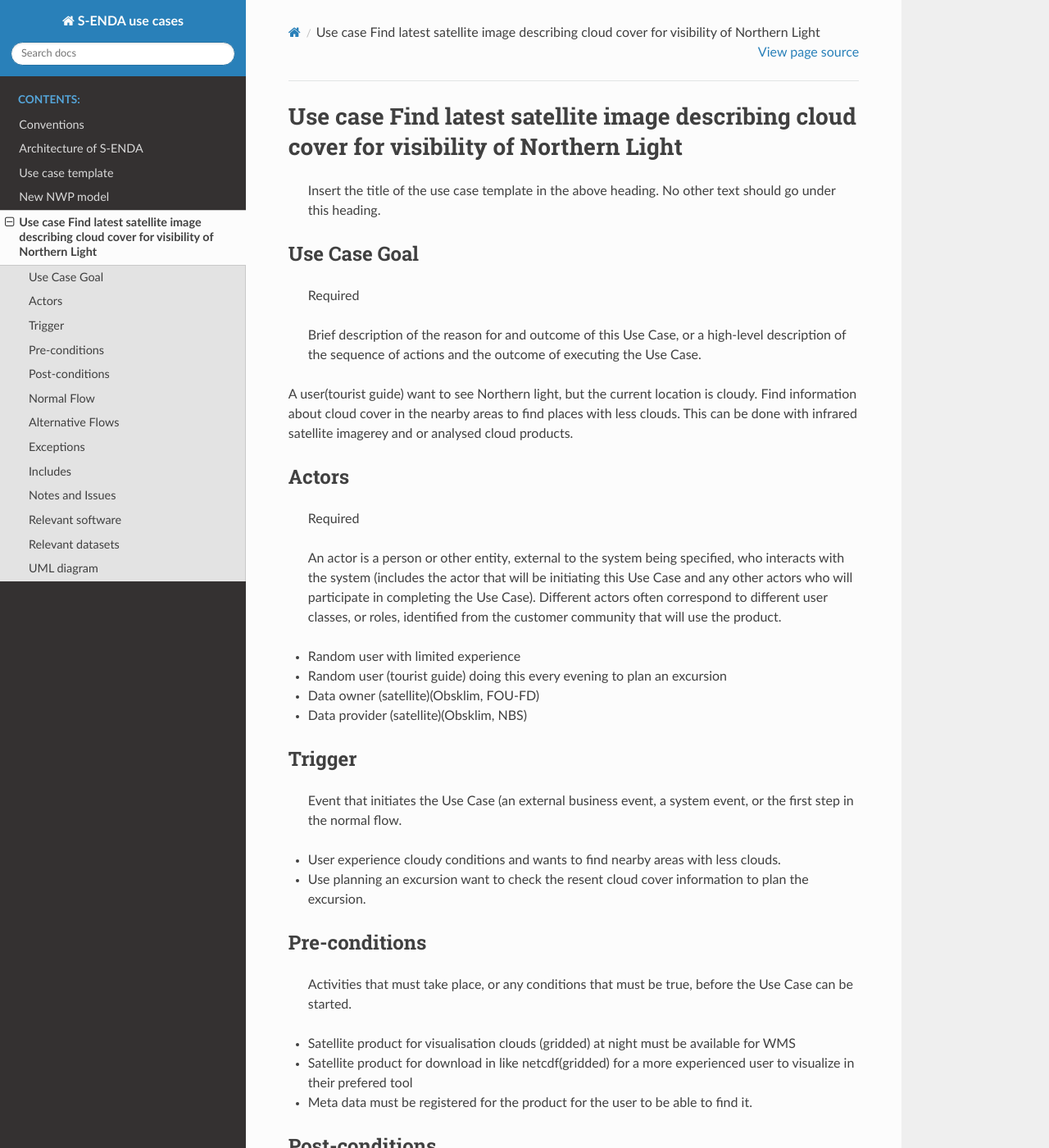
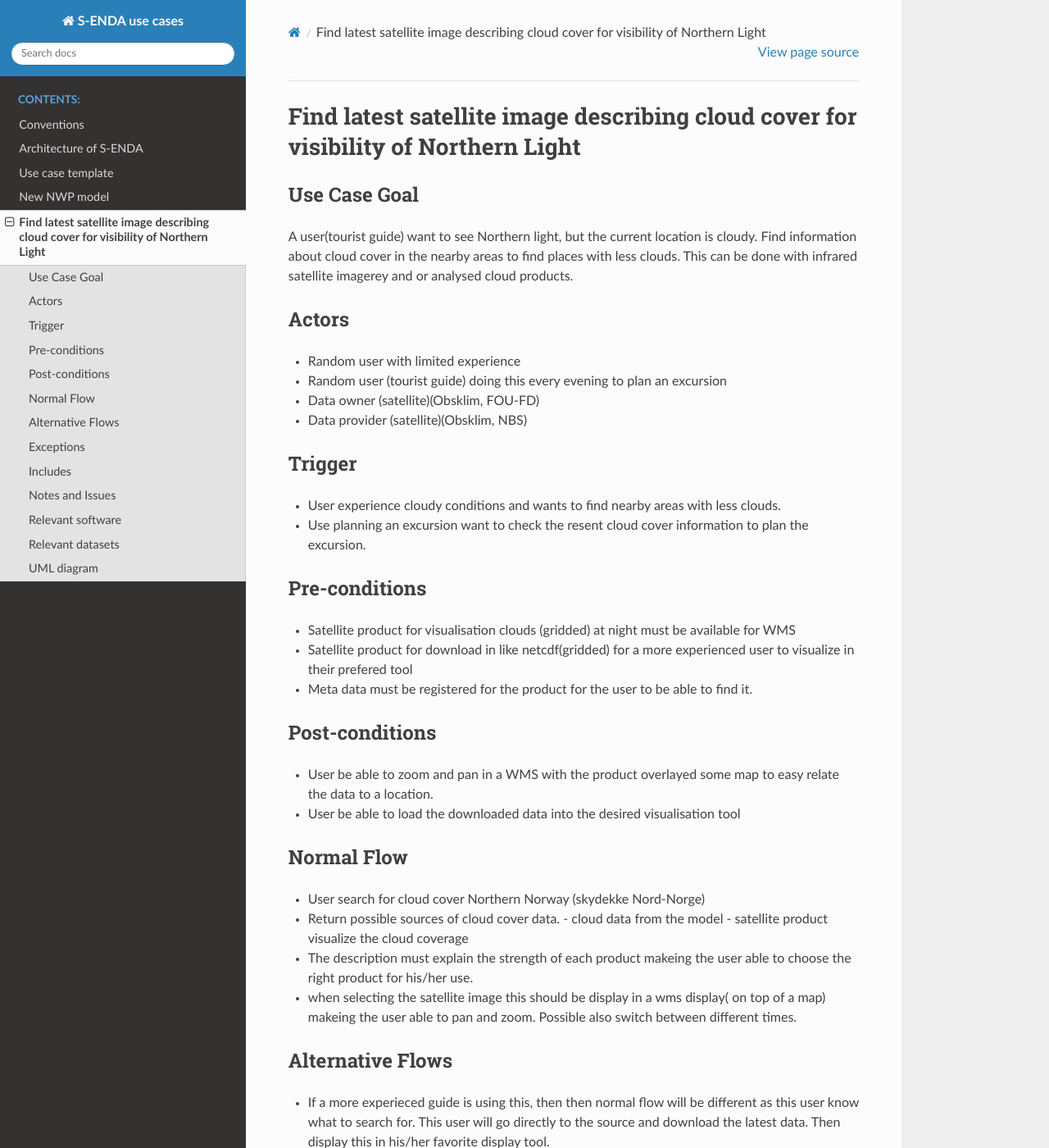
Before and after one commit to metno/S-ENDA-documentation, a Sphinx documentation site: the page built from source/use_case_northern_light.rst, in a window 1280 px wide and 1400 px high. Shown: the whole window at 82% size. Built offline with Sphinx 7.4.7 and the Read the Docs theme 2.0.0, drawn with Linux system fonts in a browser that asks for light colours; some of the changed text lies outside the part shown.

Commit message:
#38 removed template text

```diff
--- a/source/use_case_northern_light.rst
+++ b/source/use_case_northern_light.rst
@@ -1,20 +1,12 @@
-Use case Find latest satellite image describing cloud cover for visibility of Northern Light
+Find latest satellite image describing cloud cover for visibility of Northern Light
 """""""""""""""""
 
 ..
-
-   Insert the title of the use case template in the above heading. No other text should go under
-   this heading.
 
 Use Case Goal
 =============
 
 ..
-
-   Required
-
-   Brief description of the reason for and outcome of this Use Case, or a high-level description of
-   the sequence of actions and the outcome of executing the Use Case.
 
 A user(tourist guide) want to see Northern light, but the current location is cloudy. Find information about cloud cover in the nearby areas to find places with less clouds. This can be done with infrared satellite imagerey and or analysed cloud products.
 
@@ -22,13 +14,6 @@ Actors
 ======
 
 ..
-
-   Required
-
-   An actor is a person or other entity, external to the system being specified, who interacts with
-   the system (includes the actor that will be initiating this Use Case and any other actors who
-   will participate in completing the Use Case). Different actors often correspond to different user
-   classes, or roles, identified from the customer community that will use the product.
 
 - Random user with limited experience
 - Random user (tourist guide) doing this every evening to plan an excursion
@@ -41,9 +26,6 @@ Trigger
 
 ..
 
-   Event that initiates the Use Case (an external business event, a system event, or the first step
-   in the normal flow.
-
 - User experience cloudy conditions and wants to find nearby areas with less clouds.
 - Use planning an excursion want to check the resent cloud cover information to plan the excursion.
 
@@ -52,9 +34,6 @@ Pre-conditions
 ==============
 
 ..
-
-   Activities that must take place, or any conditions that must be true, before the Use Case can be
-   started.
 
 - Satellite product for visualisation clouds (gridded) at night must be available for WMS
 - Satellite product for download in like netcdf(gridded) for a more experienced user to visualize in their prefered tool
@@ -65,8 +44,6 @@ Post-conditions
 
 ..
 
-   The state of the system at the conclusion of the Use Case execution.
-
 - User be able to zoom and pan in a WMS with the product overlayed some map to easy relate the data to a location.
 - User be able to load the downloaded data into the desired visualisation tool
 
@@ -74,10 +51,6 @@ Normal Flow
 ===========
 
 ..
-
-   Detailed description of the user actions and system responses that will take place during
-   execution of the Use Case under normal, expected conditions. This dialog sequence will ultimately
-   lead to accomplishing the goal stated in the Use Case name and description.
 
 - User search for cloud cover Northern Norway (skydekke Nord-Norge)
 - Return possible sources of cloud cover data.
@@ -92,17 +65,12 @@ Alternative Flows
 
 ..
 
-   Other, legitimate usage scenarios that can take place within this Use Case.
-
 - If a more experieced guide is using this, then then normal flow will be different as this user know what to search for. This user will go directly to the source and download the latest data. Then display this in his/her favorite display tool.
 
 Exceptions
 ==========
 
 ..
-
-   Anticipated error conditions that could occur during execution of the Use Case, and how the
-   system is to respond to those conditions, or the Use Case execution fails for some reason.
 
 - Satellite data is too old, ie. to relevasnt for the user
 - wms display systems is not working
@@ -113,20 +81,19 @@ Includes
 
 ..
 
-   Other Use Cases that are included (“called”) by this Use Case (common functionality appearing in
-   multiple Use Cases can be described in a separate Use Case included by the ones that need that
-   common functionality).
+N/A
 
 Notes and Issues
 ================
 
 ..
 
-   Additional comments about this Use Case and any remaining open issues that must be resolved. (It
-   is useful to Identify who will resolve each such issue and by what date.)
+N/A
 
 Relevant software
 =================
+
+N/A
 
 Relevant datasets
 =================
```
